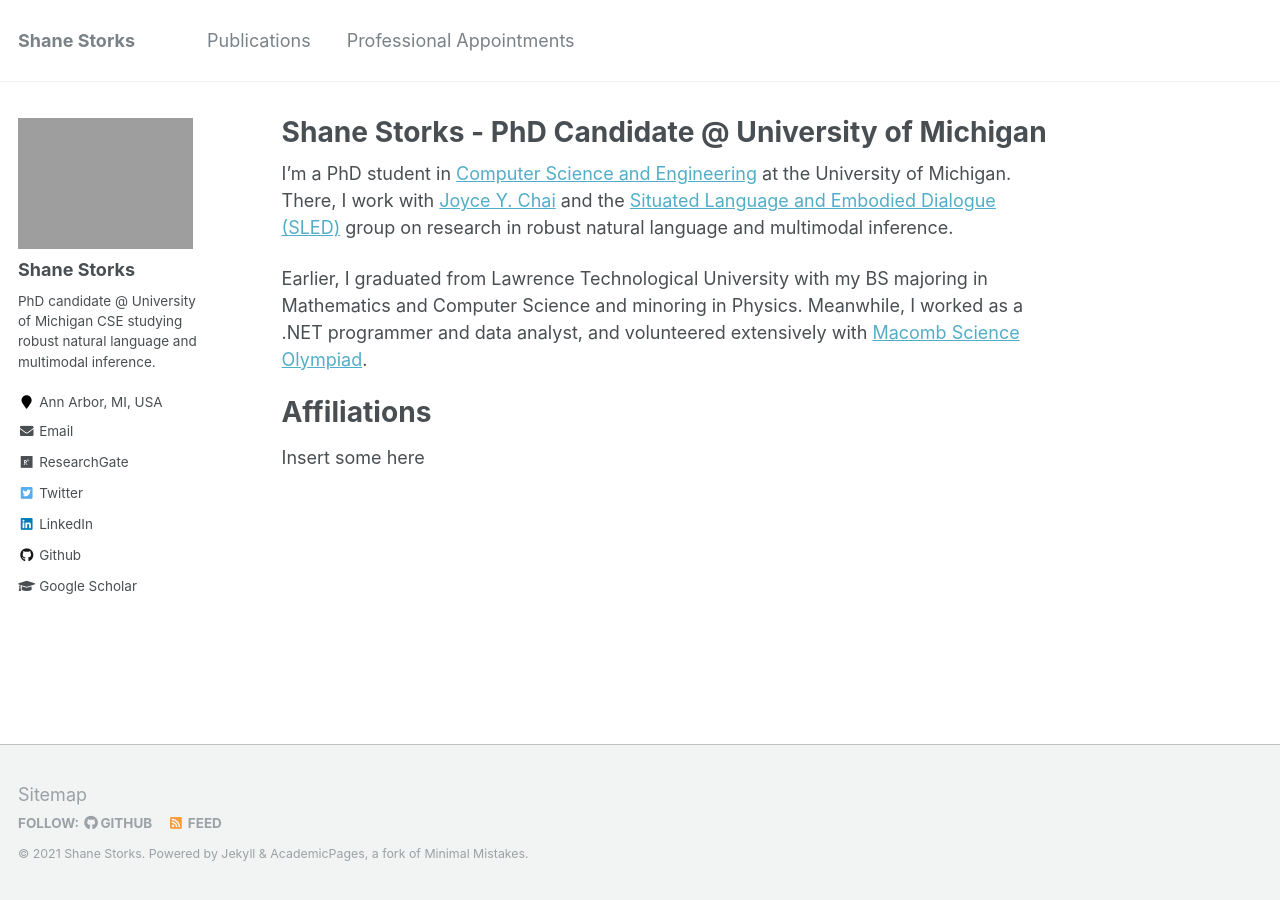
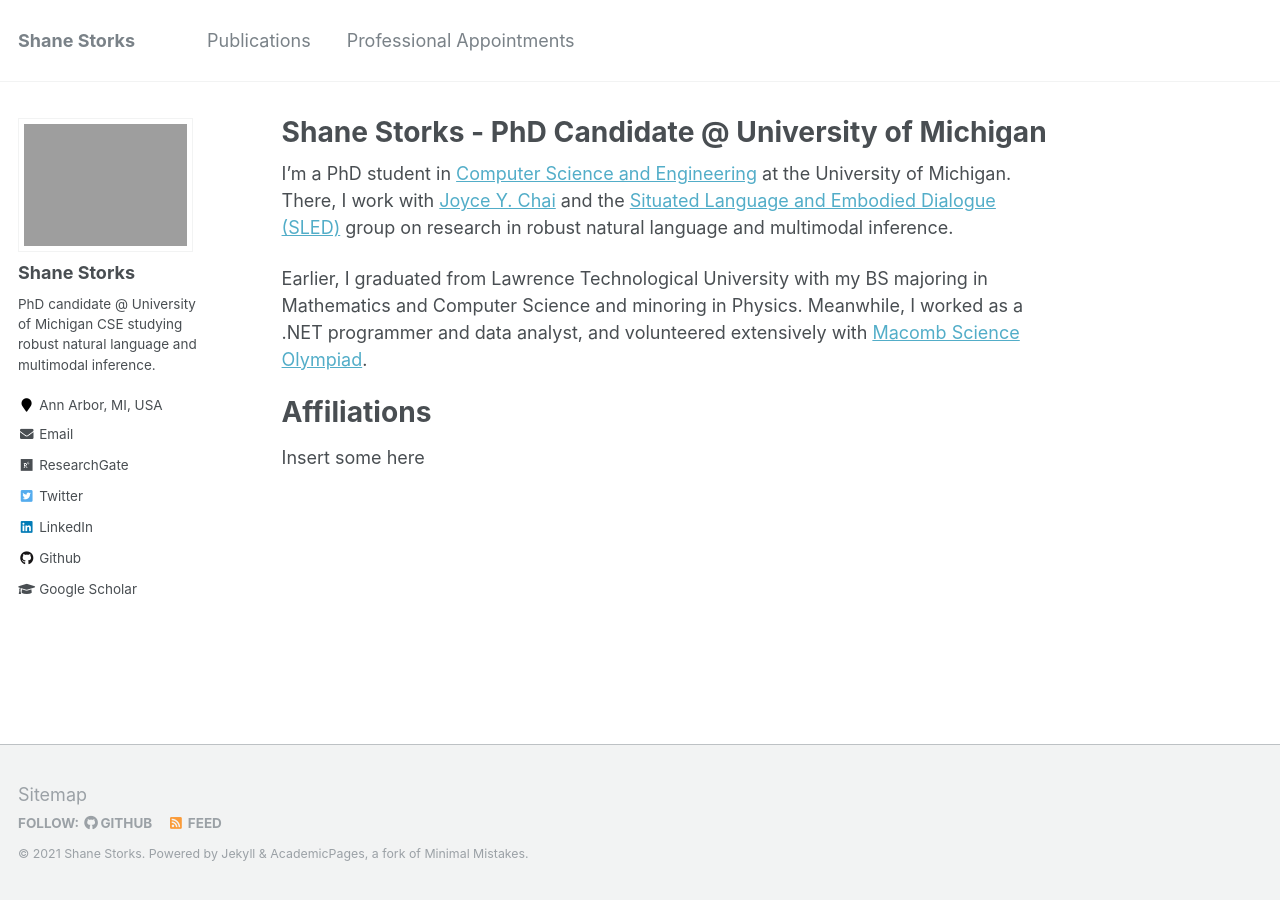
Before and after one commit to shanestorks/shanestorks.github.io, a Jekyll site: the page built from _pages/about.md, in a window 1280 px wide. Built offline with Jekyll 4.4.1, drawn with Linux system fonts in a browser that asks for light colours.

Commit message:
Border frame of profile picture

```diff
--- a/_sass/_sidebar.scss
+++ b/_sass/_sidebar.scss
@@ -86,10 +86,10 @@
     max-width: 175px;
     // border-radius: 50%;
 
-    // @include breakpoint($large) {
-    //   padding: 5px;
-    //   border: 1px solid $border-color;
-    // }
+    @include breakpoint($large) {
+      padding: 5px;
+      border: 1px solid $border-color;
+    }
   }
 }
 
```
